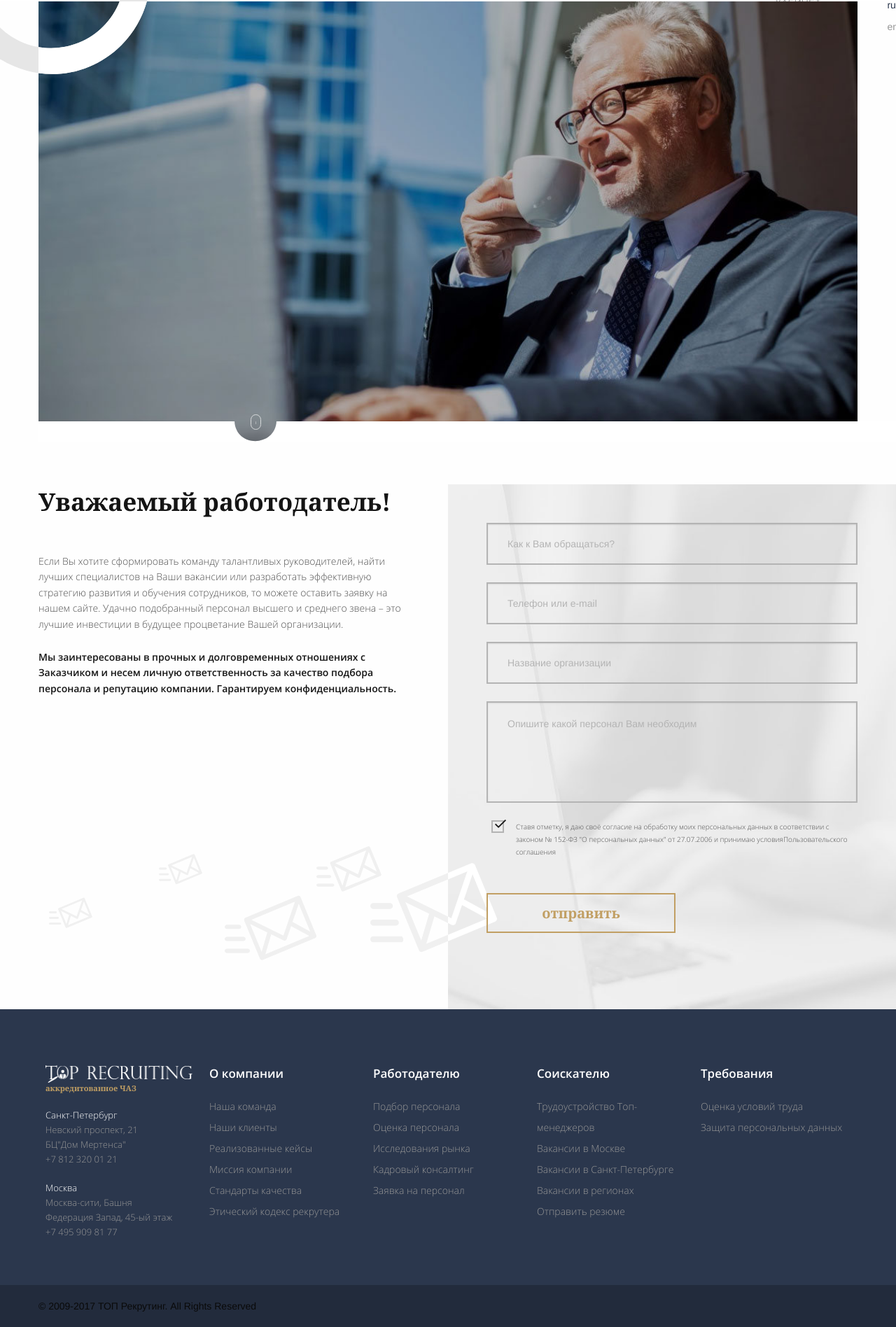
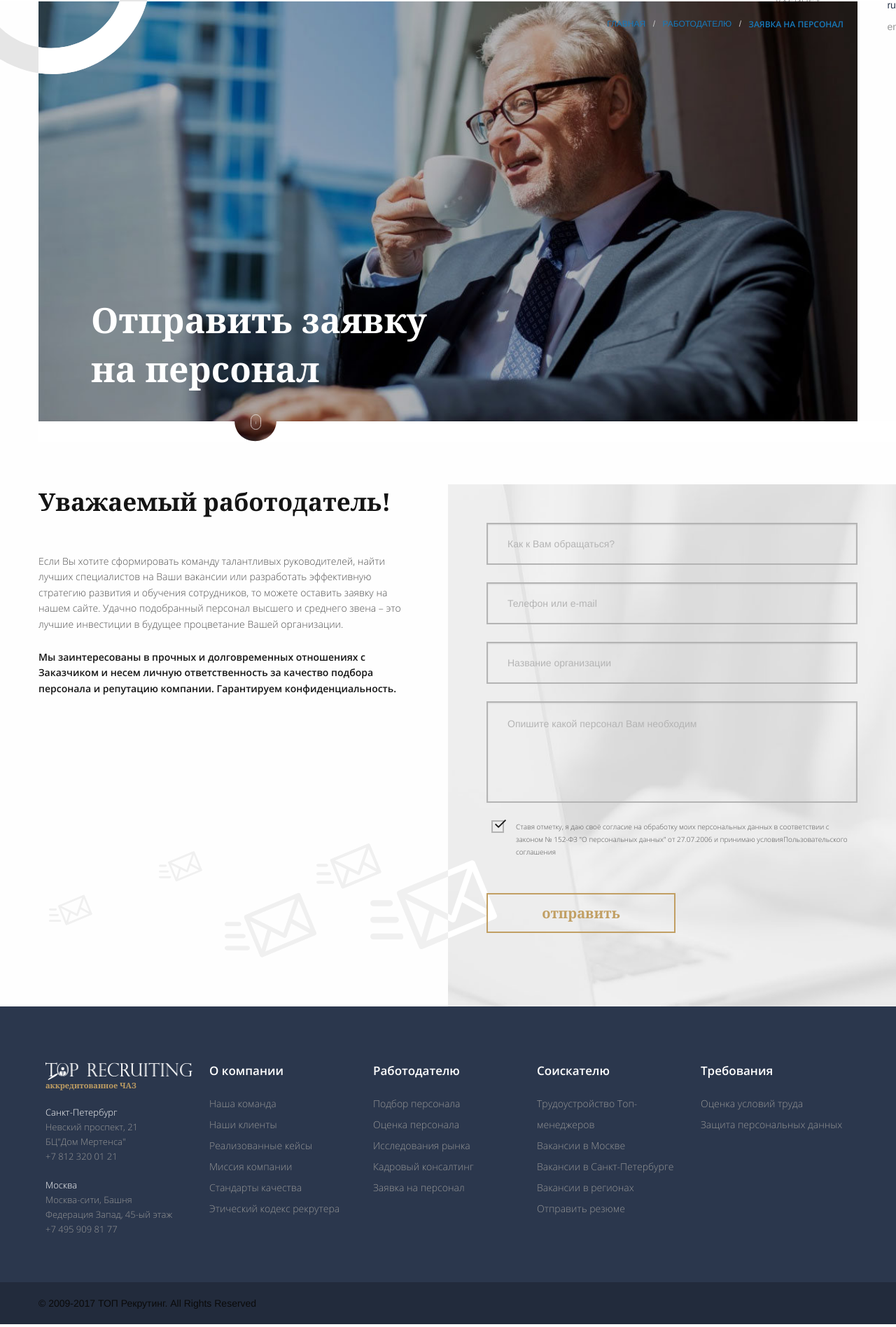
Before and after one commit to Odinokun/top-recruiting, a Node project: template src/pug/pages/anketa.pug in a window 1280 px wide. Shown: the part 98-1994 px from the top of the page at 70% size. Run offline with Node 20 templates, Linux system fonts and the light colour scheme; the template is opened without the code that fills it, so the values that code supplies are empty; style sheets or scripts are compiled from the project's sources; some libraries are stand-ins or nearby versions.

Commit message:
did anketa all

```diff
--- a/src/js/modules/scroll2ancor.js
+++ b/src/js/modules/scroll2ancor.js
@@ -6,7 +6,7 @@
        e.preventDefault();
        var anchor = $(this);
        $('html, body').stop().animate({
-        scrollTop: $(anchor.attr('href')).offset().top - 30 + 'px'
+        scrollTop: $(anchor.attr('href')).offset().top - 0 + 'px'
        }, 1000);
     });
     return false;
--- a/src/pug/elements/breadcrumbs.pug
+++ b/src/pug/elements/breadcrumbs.pug
@@ -4,7 +4,7 @@
     li.breadcrumbs__item
       a.breadcrumbs__link(href="#") Главная
     li.breadcrumbs__item
-      a.breadcrumbs__link(href="#") Акции
+      a.breadcrumbs__link(href="#") Работодателю
     li.breadcrumbs__item
       a.breadcrumbs__link(href="#") #{pageHeaderTitle}
 //end   breadcrumbs
--- a/src/pug/pages/anketa.pug
+++ b/src/pug/pages/anketa.pug
@@ -2,6 +2,7 @@
 
 block variables
   - var title = 'Анкета'
+  - var pageHeaderTitle = 'Заявка на персонал'
 
 block content
   include ../sections/header
@@ -10,8 +11,15 @@
   section.main.anketa
     .top-block
       .container-lg(style="background-image:url('assets/img/bg-anketa-top.jpg')")
+        include ../elements/breadcrumbs
         include ../elements/magnific
         include ../elements/top-block-mouse
+
+        .container
+          h2.top-block__title
+            |Отправить заявку
+            br
+            |на персонал
 
     //begin second-section
     section#second-section.anketa-second
--- a/src/style/app.scss
+++ b/src/style/app.scss
@@ -5,12 +5,12 @@
 @import 'core/base';
 
 //elements
-// @import 'elements/breadcrumbs';
 // @import 'elements/burger';
 // @import 'elements/pagination';
 // @import 'elements/popup';
 // @import 'elements/slickBase';
  @import 'elements/agree-checkbox';
+ @import 'elements/breadcrumbs';
  @import 'elements/menu';
  @import 'elements/magnific';
  @import 'elements/top-block-mouse';
--- a/src/style/core/_base.scss
+++ b/src/style/core/_base.scss
@@ -172,11 +172,36 @@
 .footer {
   flex: 0 0 auto;
 }
+#second-section {
+  padding-top: 30px;
+}
 .title {
+  font-family: $font-bold;
   font-size: 35px;
+  margin-bottom: 50px;
   color: #141414;
-  font-family:$font-bold;
-  margin-bottom: 50px;
+  @include max(680) {
+    font-size: 28px;
+    margin-bottom: 30px;
+  }
+  @include max(425) {
+    font-size: 24px;
+    margin-bottom: 20px;
+  }
+}
+.top-block__title {
+  font-size: 50px;
+  font-family: $font-bold;
+  color: #ffffff;
+  @include max(680) {
+    font-size: 44px;
+  }
+  @include max(550) {
+    font-size: 36px;
+  }
+  @include max(425) {
+    font-size: 30px;
+  }
 }
 .btn {
   font-family: $font-bold;
--- a/src/style/elements/_breadcrumbs.scss
+++ b/src/style/elements/_breadcrumbs.scss
@@ -1,10 +1,17 @@
 .breadcrumbs__list {
+  position: absolute;
+  z-index: 100;
+  top: 20px;
+  right: 20px;
   display: flex;
   flex-wrap: wrap;
+  justify-content: flex-end;
+  width: 100%;
   margin: 0;
-  padding: 0;
+  padding: 0 0 0 50px;
   .breadcrumbs__item:last-child {
     .breadcrumbs__link {
+      font-family:$font-semibold;
       text-decoration: none;
       pointer-events: none;
     }
@@ -17,6 +24,7 @@
     font-size: 12px;
     margin: 0 3px 0 4px;
     content: '/';
+    color: #fff;
   }
   &:last-child {
     &::after {
@@ -27,8 +35,6 @@
 .breadcrumbs__link {
   font-size: 12px;
   white-space: nowrap;
-  color: #403549;
-  &:hover {
-    text-decoration: none;
-  }
+  text-decoration: none;
+  color: #fff;
 }
--- a/src/style/elements/_top-block-mouse.scss
+++ b/src/style/elements/_top-block-mouse.scss
@@ -1,6 +1,7 @@
 .top-block {
-  padding-bottom: 60px;
+  padding-bottom: 30px;
   .container-lg {
+    padding: 20px;
     min-height: 630px;
     background-repeat: no-repeat;
     background-position: 50% 50%;
@@ -14,6 +15,7 @@
       width: 100%;
       height: 30px;
       fill: #fff;
+
       @include max(700) {
         left: -200px;
         width: calc(100% + 200px);
@@ -27,13 +29,13 @@
   bottom: 18px;
   left: 303px;
   display: block;
-
   width: 15px;
   height: 22px;
   cursor: pointer;
   opacity: .7;
   border: 1px solid #fff;
   border-radius: 16px;
+
   @include max(700) {
     left: 103px;
   }
--- a/src/style/pages/_anketa.scss
+++ b/src/style/pages/_anketa.scss
@@ -1,24 +1,119 @@
+.anketa .top-block {
+  .container-lg {
+    display: flex;
+    background-position: 70% 50%;
+  }
+  .container {
+    display: flex;
+    align-items: flex-end;
+  }
+  .top-block__title {
+    margin-bottom: 50px;
+  }
+}
 .anketa-second {
   position: relative;
   min-height: 750px;
+  padding-bottom: 50px;
+
+  @include max(680) {
+    background-color: #909090;
+    background-image: url('../../img/bg-anketa.jpg');
+    background-repeat: no-repeat;
+    background-position: 50% 50%;
+    background-size: cover;
+  }
   .container {
     display: flex;
+
+    @include max(680) {
+      flex-direction: column;
+    }
   }
 }
+.anketa-second__left,
+.anketa-second__right {
+  width: 50%;
+  padding-bottom: 55px;
+
+  @include max(680) {
+    width: 100%;
+  }
+}
+.anketa-second__left {
+  padding-right: 55px;
+
+  @include max(768) {
+    padding-right: 20px;
+  }
+  @include max(680) {
+    padding: 0;
+  }
+  p {
+    font-family: $font-light;
+    font-size: 14px;
+    margin-bottom: 25px;
+    color: $text;
+    span {
+      font-family: $font-semibold;
+      color: $title;
+    }
+  }
+}
+.anketa-second__right {
+  padding-top: 55px;
+  padding-left: 55px;
+
+  @include max(768) {
+    padding-left: 20px;
+  }
+  @include max(680) {
+    padding: 0;
+  }
+}
+.anketa-form {
+  width: 100%;
+}
+.anketa-form__input,
+.anketa-form__textarea {
+  width: 100%;
+  margin-bottom: 25px;
+  padding: 20px 28px;
+  border: 2px solid #b4b4b4;
+  background-color: transparent;
+
+  @include placeholder-color(#b4b4b4);
+}
+.anketa-form__input {
+  height: 60px;
+}
+.anketa-form__textarea {
+  height: 145px;
+}
+
+.anketa-form__submit {
+  min-width: 270px;
+}
+
+
+//begin mail-decor
 .anketa-second__bg {
   position: absolute;
-  top: 0;
+  top: 30px;
   right: 0;
   bottom: 0;
   left: 0;
   display: flex;
   overflow: hidden;
+
+  @include max(680) {
+    display: none;
+  }
 }
 .anketa-second__bg-left,
 .anketa-second__bg-right {
   width: 50%;
 }
-//begin mail-decor
 .anketa-second__bg-right {
   position: relative;
   background-color: #909090;
```
Also changed, not shown: other parts of src/style/pages/_anketa.scss (+0 -47 lines).
